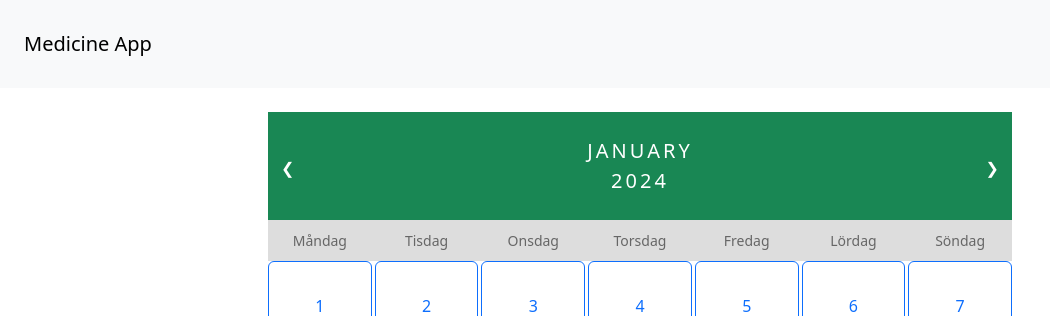
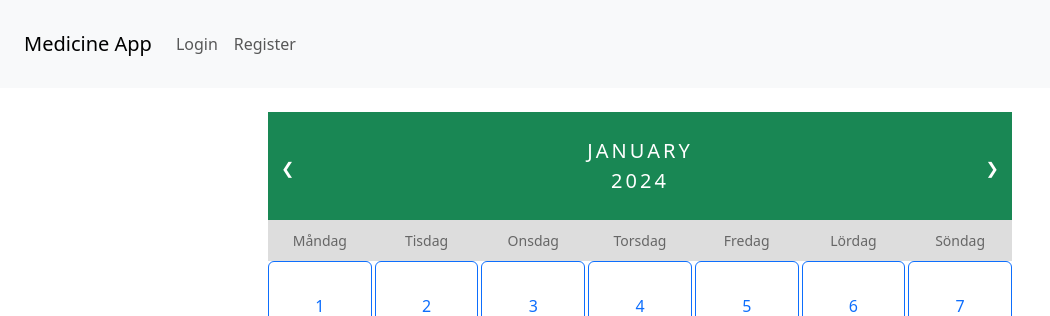
Before and after one commit to JohanRodhe/meditrack, a Django app: page /medicine_app/home in a window 1280 px wide. Shown: the top 316 px of the page, without its empty margins (0-1050 px from the left). Run offline with Django 5.2, Linux system fonts and the light colour scheme; some libraries are stand-ins or nearby versions.

Commit message:
navbar partisl and a welcome template

```diff
--- a/medicine_app/templates/base.html
+++ b/medicine_app/templates/base.html
@@ -9,9 +9,7 @@
     <link href="https://cdn.jsdelivr.net/npm/bootstrap@5.3.2/dist/css/bootstrap.min.css" rel="stylesheet" integrity="sha384-T3c6CoIi6uLrA9TneNEoa7RxnatzjcDSCmG1MXxSR1GAsXEV/Dwwykc2MPK8M2HN" crossorigin="anonymous">
 </head>
 <body>
-    <nav class="navbar navbar-light bg-light p-4">
-        <a class="navbar-brand" href="{% url 'home' %}">Medicine App</a>
-    </nav>
+    {% include 'partials/navbar.html' %}
     <div class="container mt-4">
         {% block content %}
         {% endblock content %}
--- /dev/null
+++ b/medicine_app/templates/partials/navbar.html
@@ -0,0 +1,16 @@
+<nav class="navbar navbar-expand navbar-light bg-light p-4">
+    <a class="navbar-brand" href="{% url 'home' %}">Medicine App</a>
+    {% if user.is_authenticated %}
+    <a class="nav-link" href="{% url 'logout' %}">Logout</a>
+    {% else %}
+    <ul class="navbar-nav">
+        <li class="nav-item">
+            <a class="nav-link" href="{% url 'login' %}">Login</a>
+        </li>
+        <li class="nav-item">
+            <a class="nav-link" href="{% url 'register' %}">Register</a>
+        </li>
+    </ul>
+    {% endif %}
+
+</nav>
```
Also changed, not shown: medicine_app/templates/index.html (added, +9 -0 lines).
